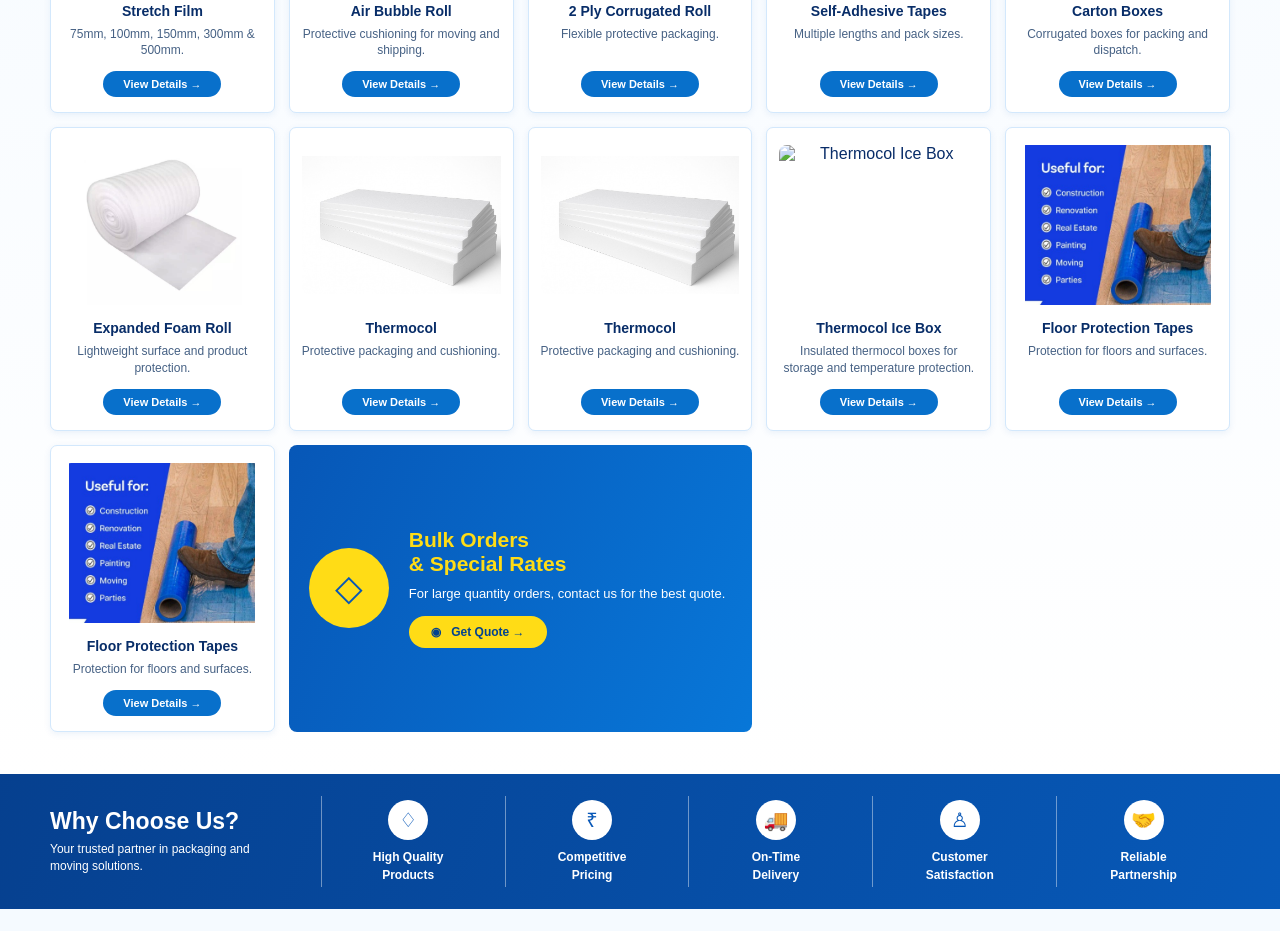
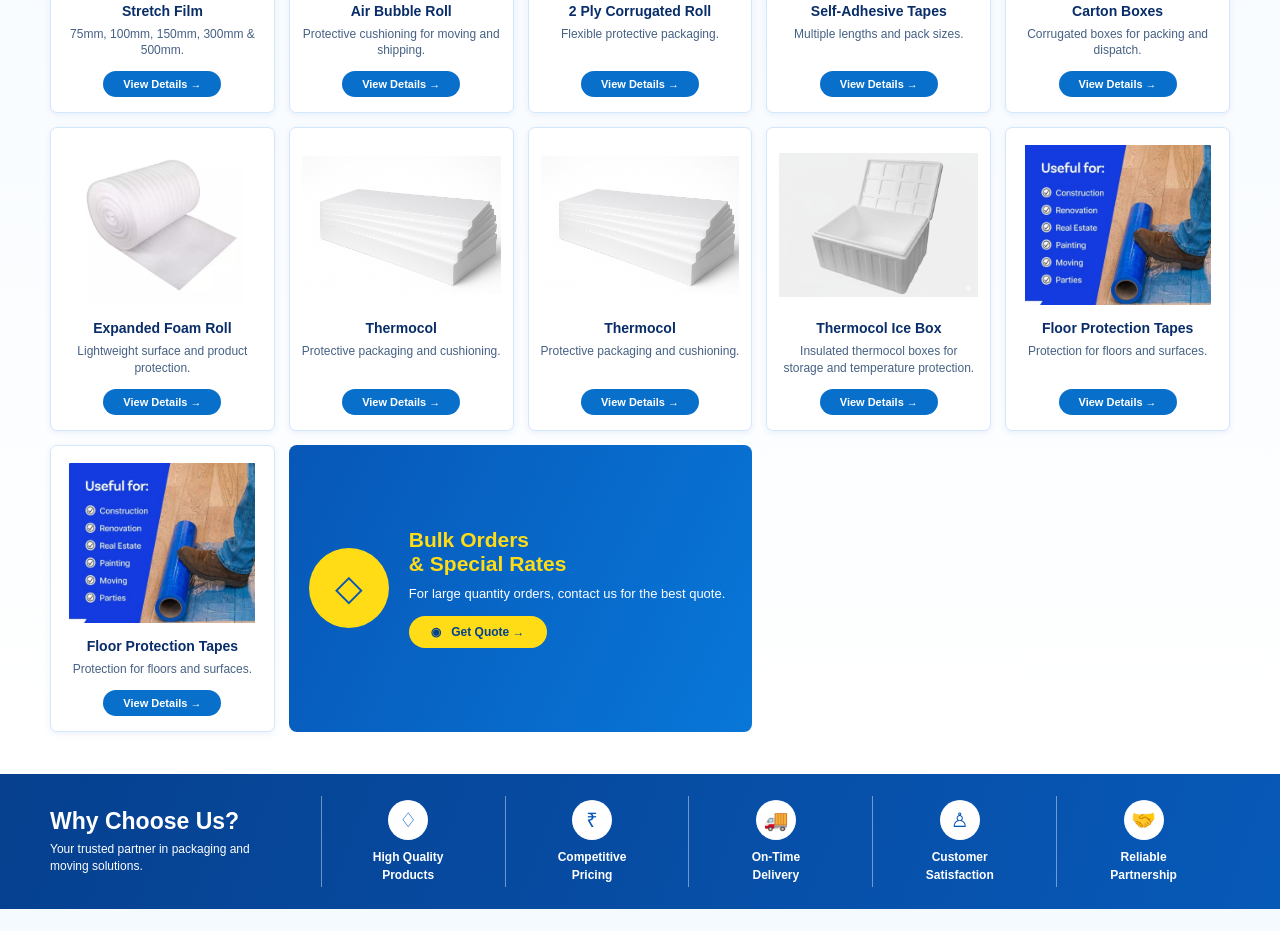
Before and after one commit to shindepackagingproducts-spp/SHINDE-PACKAGING-PRODUCTS, a plain HTML site: page index.html in a window 1280 px wide. Shown: the part 1169-2100 px from the top of the page. Drawn offline with Linux system fonts and the light colour scheme.

Commit message:
Update index.html

```diff
--- a/index.html
+++ b/index.html
@@ -73,7 +73,7 @@
 
 <!-- NEW PRODUCT: ICE BOX -->
 <article class="product">
-  <img src="images/thermocol-ice-box.jpg"
+  <img src="thermocol-ice-box.jpg"
        class="product-img"
        alt="Thermocol Ice Box">
   <h3>Thermocol Ice Box</h3>
```
